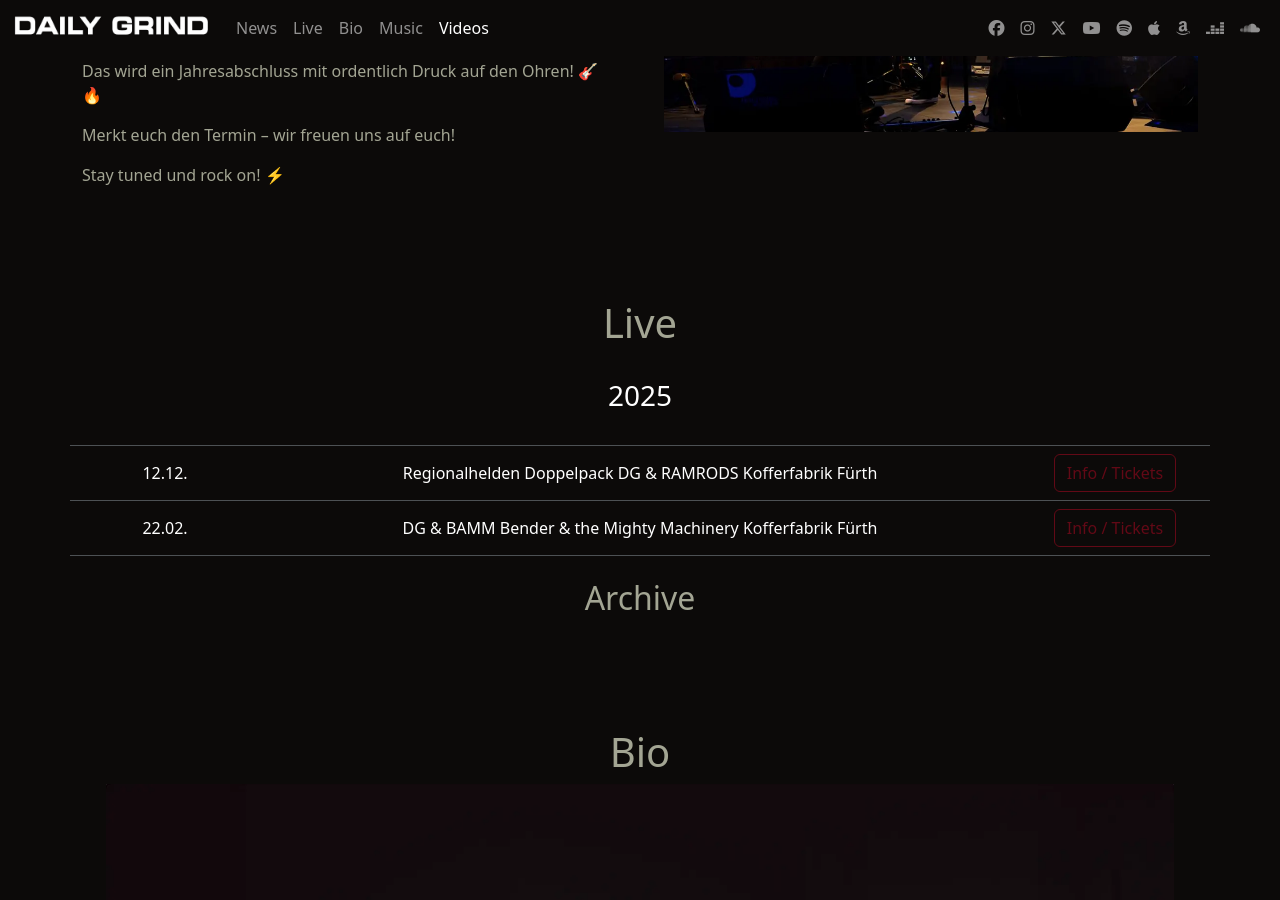
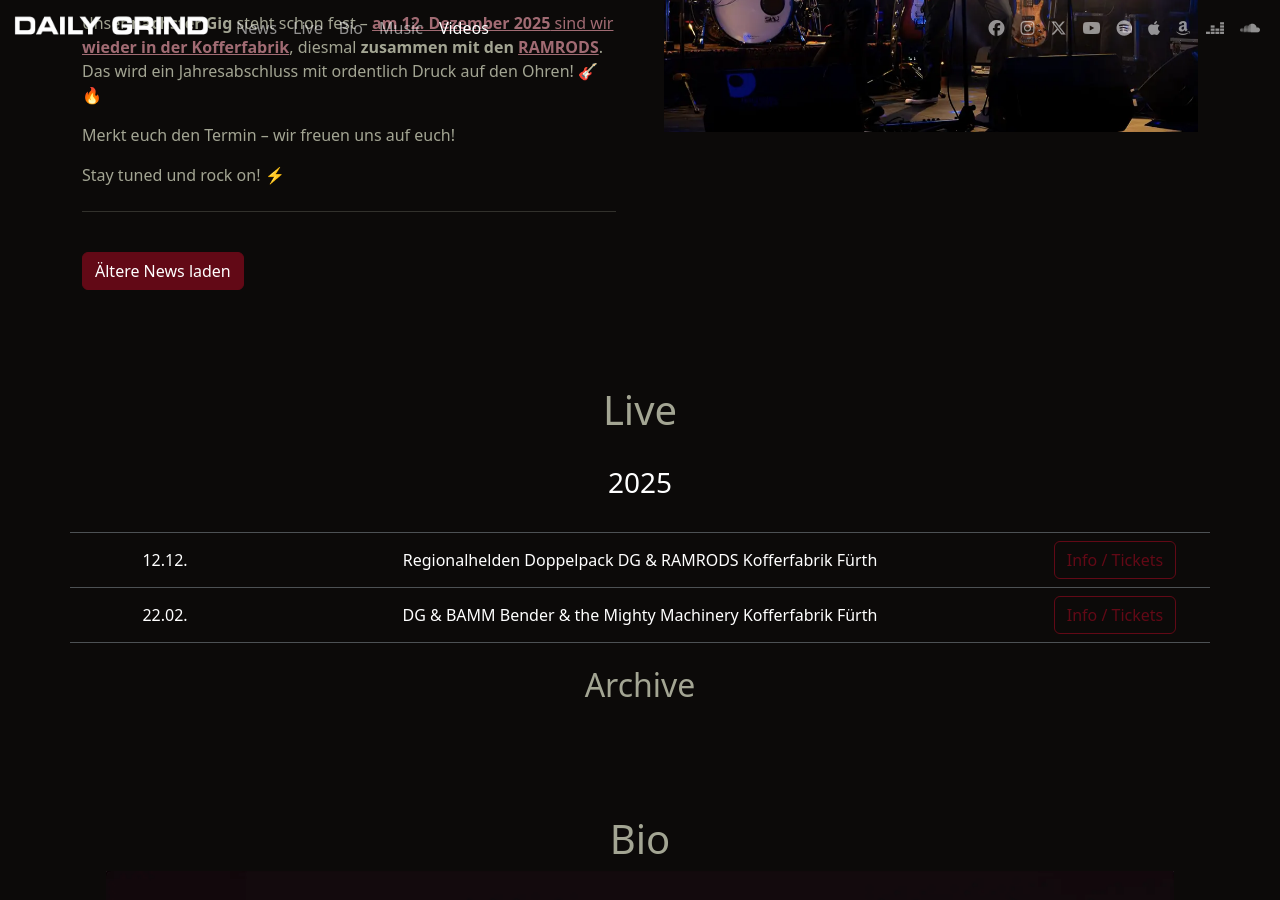
Before and after one commit to ctreffs/dailygrindband.com, a Jekyll site: the page built from index.md, in a window 1280 px wide and 900 px high, scrolled down 1337 px. Built offline with Jekyll 4.4.1, drawn with Linux system fonts in a browser that asks for light colours; comment, search, counter and statistics services are not loaded.

Commit message:
Show current and older news on demand

```diff
--- a/_includes/news.html
+++ b/_includes/news.html
@@ -1,11 +1,24 @@
-{% assign post = site.posts | first %} {% assign images = site.static_files |
-where_exp:"file", "file.path contains 'assets/images/news'" %}
+{% assign images = site.static_files | where_exp:"file", "file.path contains 'assets/images/news'" %}
 <section id="news">
   <div class="container mt-5">
     <div class="row g-5 py-5">
       <div class="col-12 col-lg-6">
         <h1 class="display-5 fw-bold text-body-emphasis lh-1 mb-3">NEWS</h1>
-        <article>{{ post.content }}</article>
+        <div id="news-posts">
+          {% for post in site.posts %}
+          <article class="news-post {% unless forloop.first %}d-none{% endunless %}">
+            {%- unless forloop.first -%}
+            <h5 class="fw-bold">{{ post.title }}</h5>
+            <p class="text-body-secondary mb-3">{{ post.date | date: "%d.%m.%Y" }}</p>
+            {%- endunless -%}
+            {{ post.content }}
+            {% unless forloop.last %}<hr class="my-4" />{% endunless %}
+          </article>
+          {% endfor %}
+        </div>
+        {% if site.posts.size > 1 %}
+        <button id="load-more-news" class="btn btn-primary mt-3">Ältere News laden</button>
+        {% endif %}
       </div>
 
       <div class="col-12 col-lg-6">
--- a/assets/js/custom.js
+++ b/assets/js/custom.js
@@ -1,12 +1,23 @@
-// Change navbar background color on scroll
-window.addEventListener("scroll", function () {
-  const navbar = document.querySelector(".navbar");
-  const targetSection = document.querySelector("#hero");
-  const homeBottom = targetSection.offsetTop + targetSection.offsetHeight; // Bottom position of #home section
+document.addEventListener("DOMContentLoaded", function () {
+  /**
+   * Handles loading more news posts on button click.
+   */
+  const loadMoreNews = () => {
+    const loadMoreBtn = document.getElementById("load-more-news");
+    if (!loadMoreBtn) return;
 
-  if (window.scrollY > homeBottom) {
-    navbar.classList.add("navbar-solid");
-  } else {
-    navbar.classList.remove("navbar-solid");
-  }
+    loadMoreBtn.addEventListener("click", function () {
+      const hiddenPost = document.querySelector(".news-post.d-none");
+      if (hiddenPost) {
+        hiddenPost.classList.remove("d-none");
+      }
+
+      // Hide button if no more posts are hidden
+      if (!document.querySelector(".news-post.d-none")) {
+        loadMoreBtn.classList.add("d-none");
+      }
+    });
+  };
+
+  loadMoreNews();
 });
```
